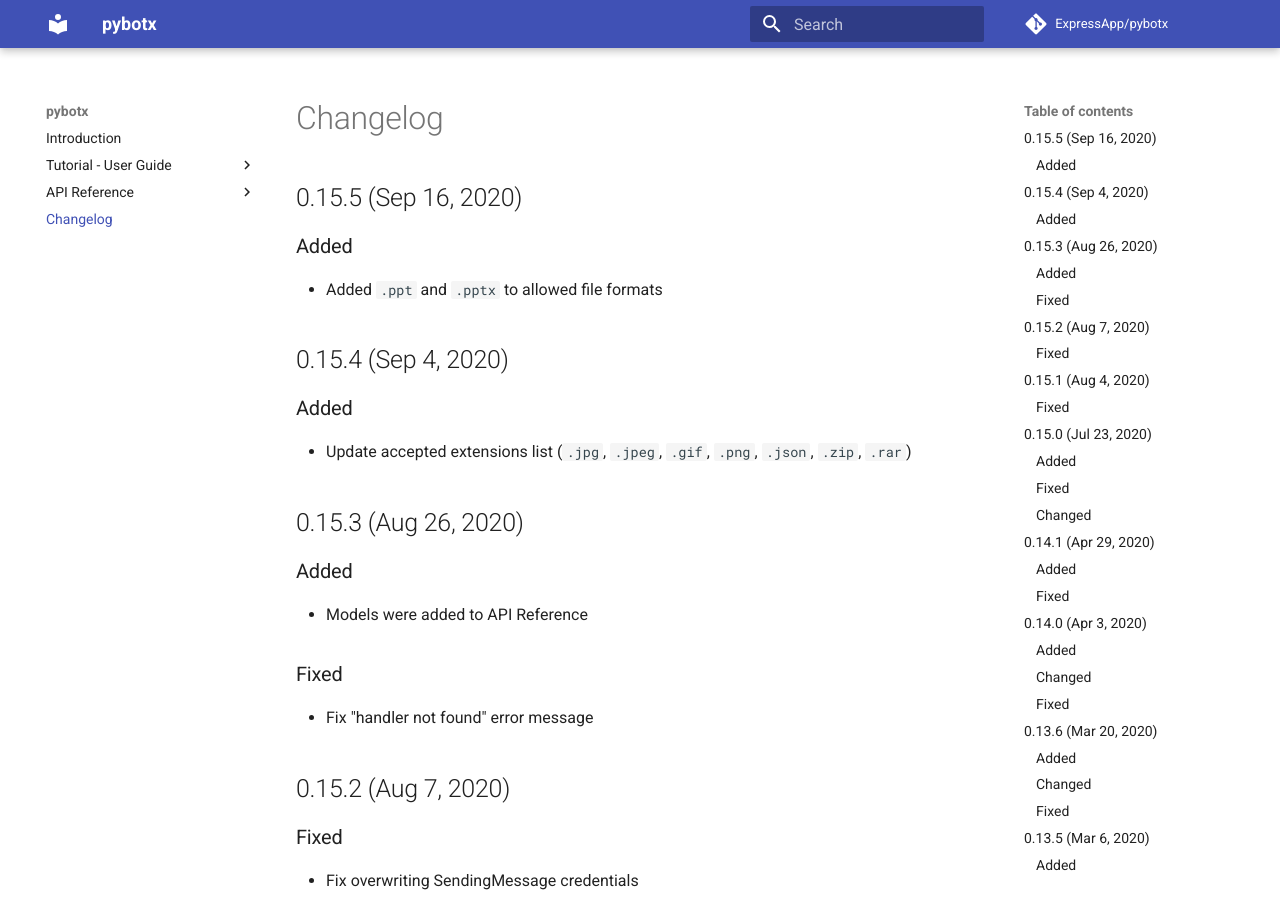
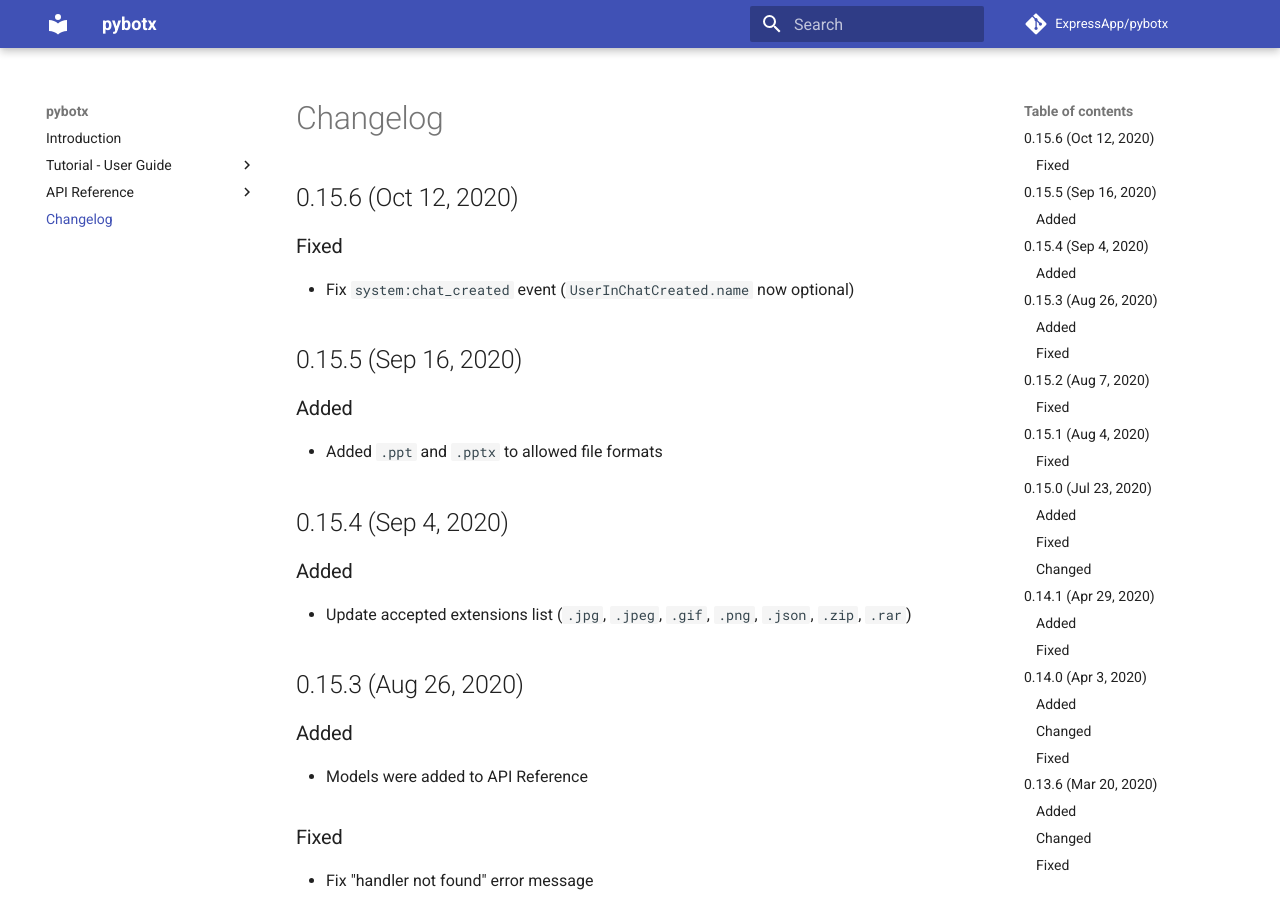
Before and after one commit to ExpressApp/pybotx, an MkDocs documentation site: the page built from docs/changelog.md, in a window 1280 px wide and 900 px high. Built offline with MkDocs 1.6.1 and Material for MkDocs 9.7.7, drawn with Linux system fonts in a browser that asks for light colours; comment, search, counter and statistics services are not loaded.

Commit message:
Change changelog.md

```diff
--- a/docs/changelog.md
+++ b/docs/changelog.md
@@ -1,3 +1,10 @@
+## 0.15.6 (Oct 12, 2020)
+
+### Fixed
+
+* Fix `system:chat_created` event (`UserInChatCreated.name` now optional)
+
+
 ## 0.15.5 (Sep 16, 2020)
 
 ### Added
```
